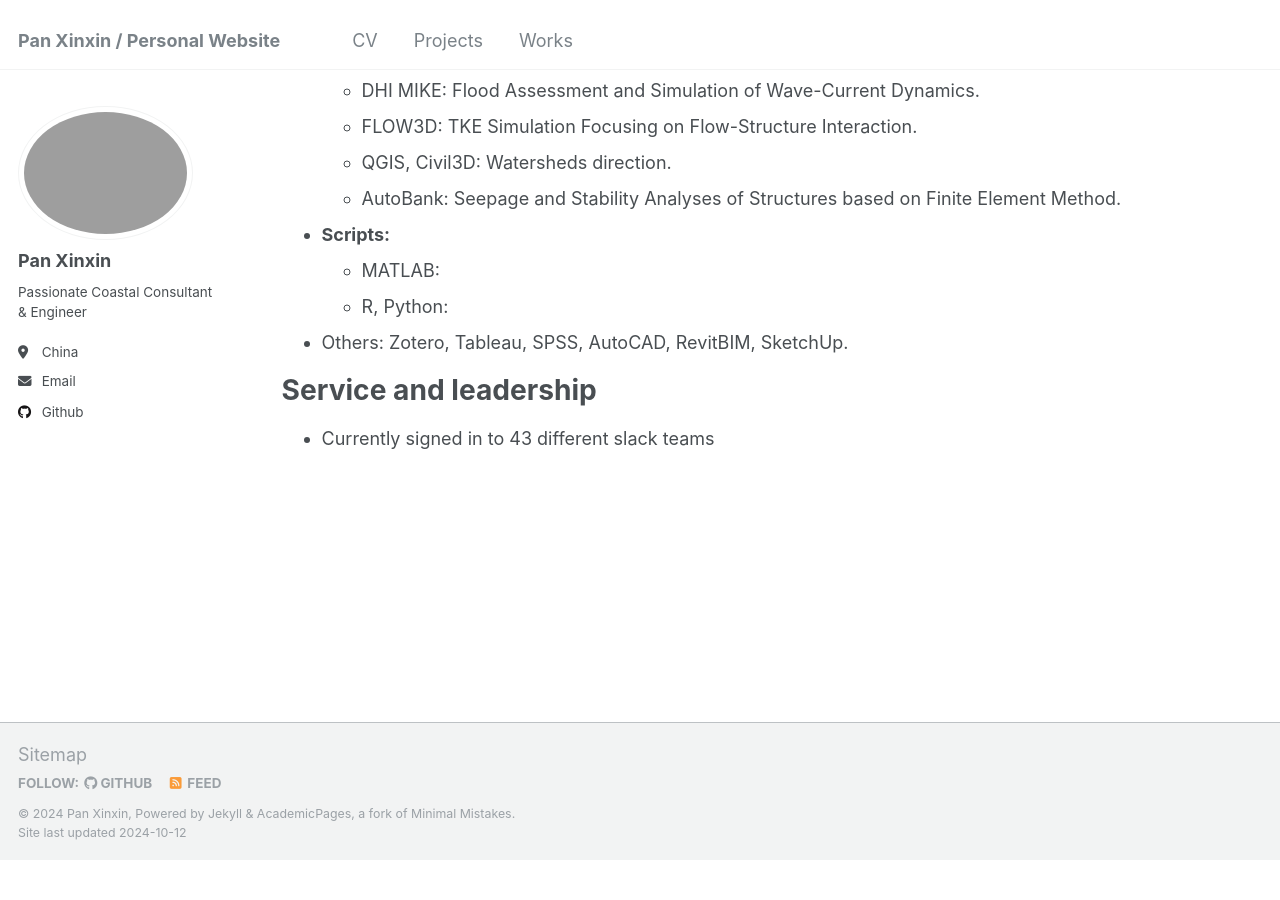
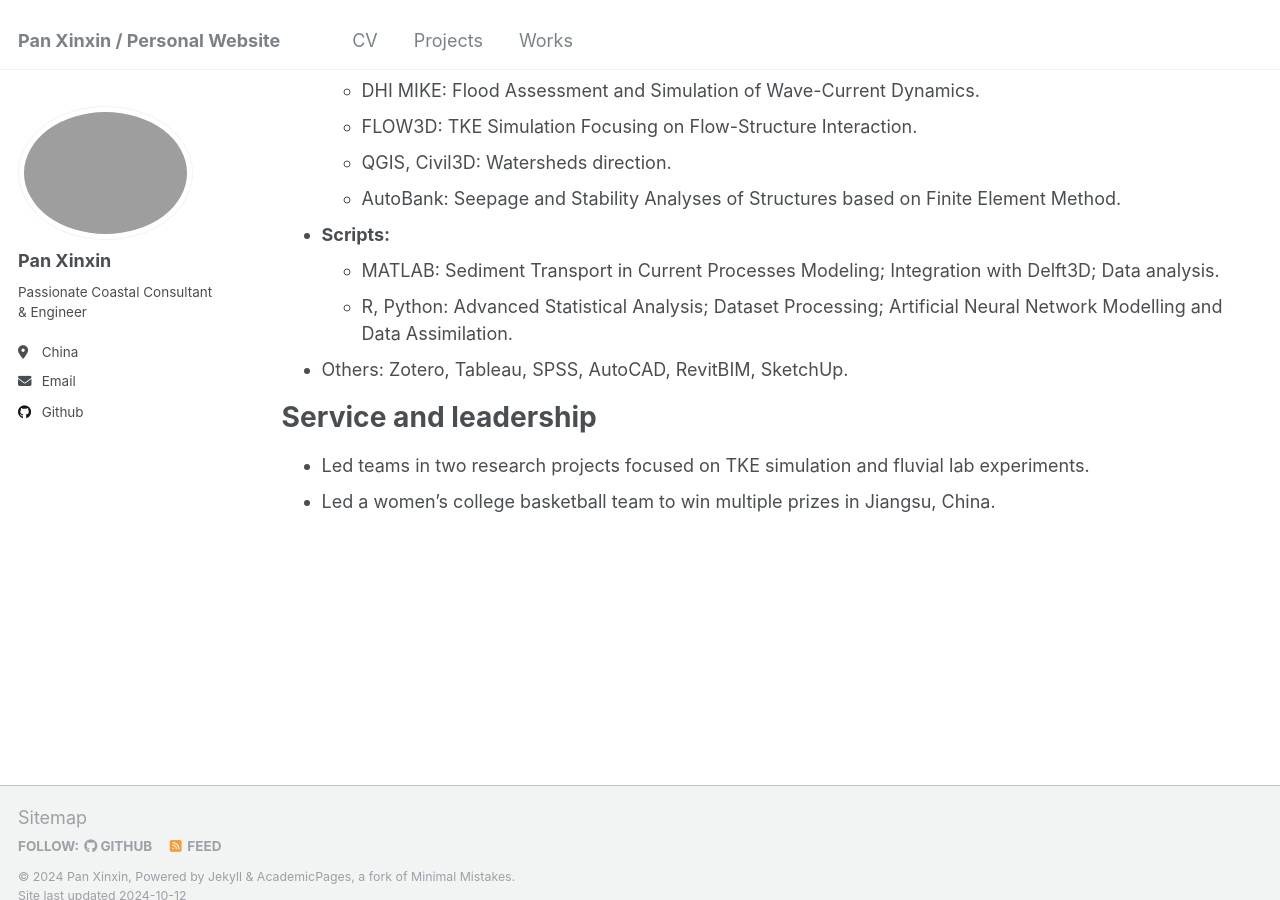
Before and after one commit to kingdaxing/kingdaxing.github.io, a Jekyll site: the page built from _pages/cv.md, in a window 1280 px wide and 900 px high, scrolled down 821 px. Built offline with Jekyll 4.4.1, drawn with Linux system fonts in a browser that asks for light colours; before the commit the page ends 1681 px from its top, so only the background shows below that.

Commit message:
Update cv.md

```diff
--- a/_pages/cv.md
+++ b/_pages/cv.md
@@ -39,11 +39,12 @@ Skills
   * QGIS, Civil3D: Watersheds direction.
   * AutoBank: Seepage and Stability Analyses of Structures based on Finite Element Method.
 * **Scripts:**
-  * MATLAB:
-  * R, Python:
+  * MATLAB: Sediment Transport in Current Processes Modeling; Integration with Delft3D; Data analysis.
+  * R, Python: Advanced Statistical Analysis; Dataset Processing; Artificial Neural Network Modelling and Data Assimilation.
 * Others: Zotero, Tableau, SPSS, AutoCAD, RevitBIM, SketchUp.
 
 
 Service and leadership
 ======
-* Currently signed in to 43 different slack teams
+* Led teams in two research projects focused on TKE simulation and fluvial lab experiments.
+* Led a women’s college basketball team to win multiple prizes in Jiangsu, China.
```
